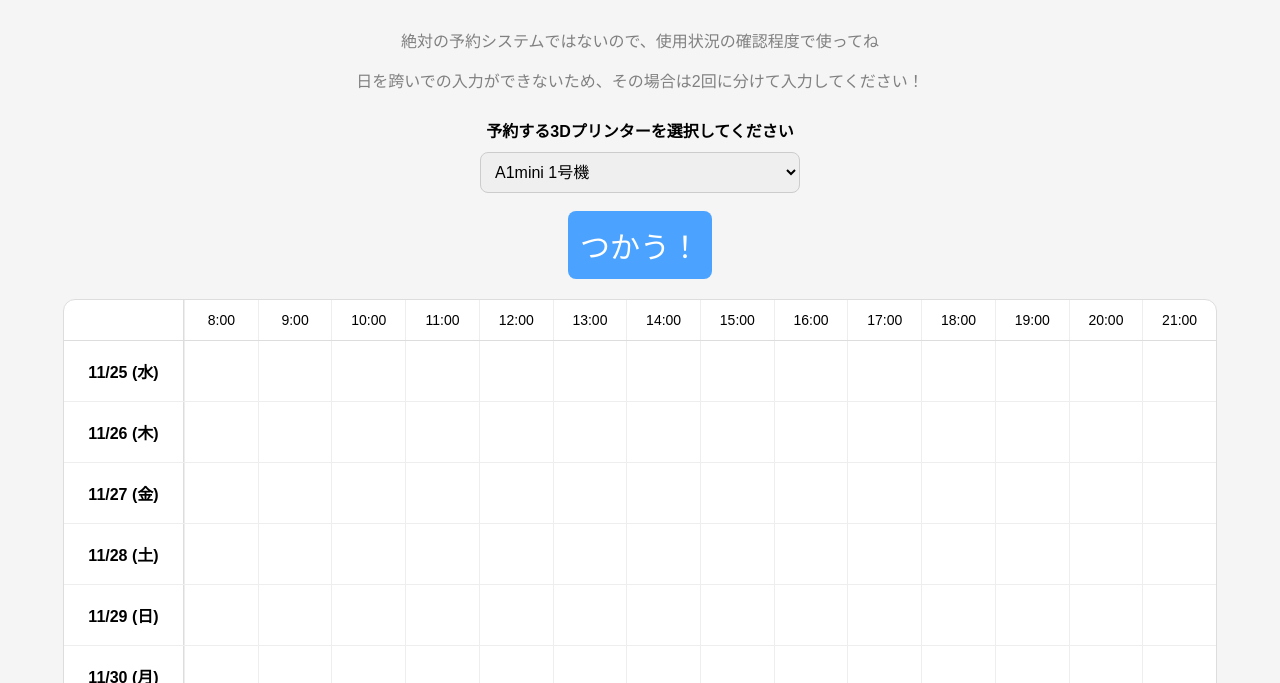
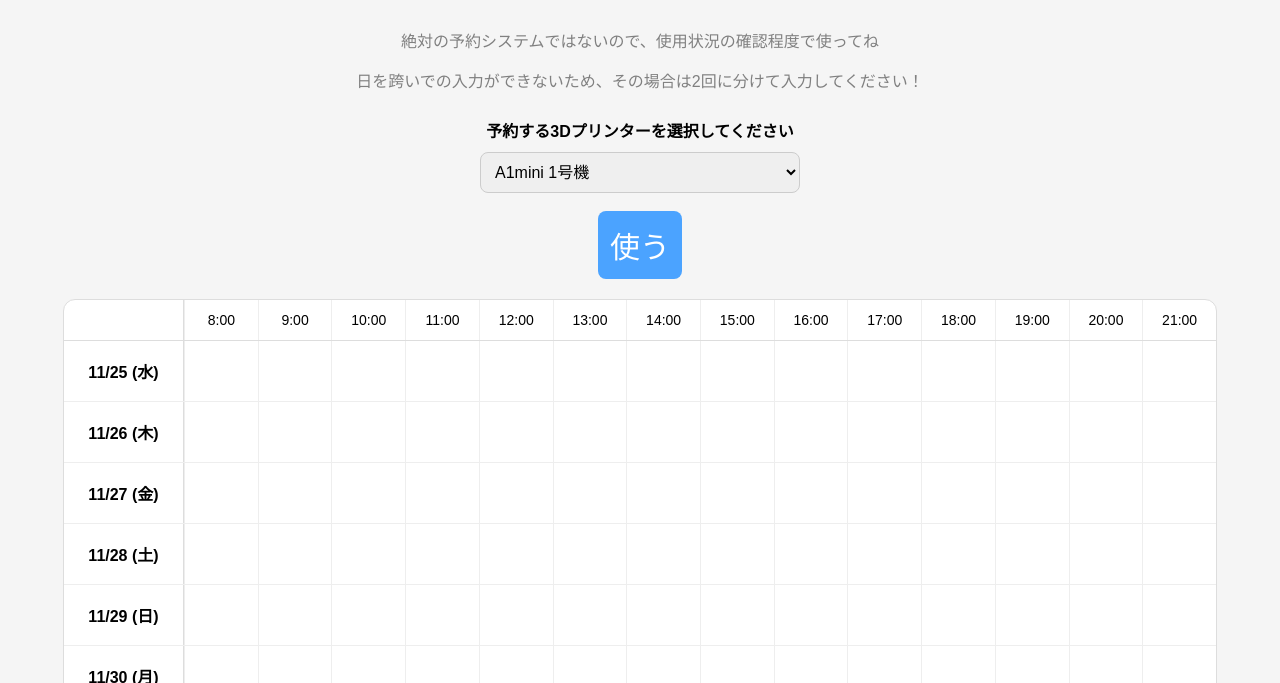
Before and after one commit to R7-S2/204printer_status, a plain HTML site: page timetable.html in a window 1280 px wide. Shown: the part 117-800 px from the top of the page. Drawn offline with Linux system fonts and the light colour scheme; no server answers.

Commit message:
Update button text from 'つかう！' to '使う'

```diff
--- a/timetable.html
+++ b/timetable.html
@@ -31,7 +31,7 @@
     </select>
 
     <button id="reserveBtn">
-        つかう！
+        使う
     </button>
 
 </header>
```
